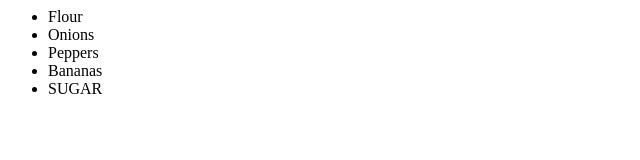
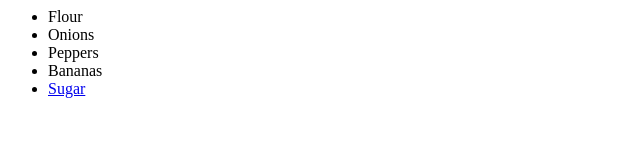
Before and after one commit to cluelesprogrammer/shoppinglist, a plain HTML site: page index.html in a window 1280 px wide. Shown: the full height of the page, 0-640 px from the left. Drawn offline with Linux system fonts and the light colour scheme.

Commit message:
Sugar link

```diff
--- a/index.html
+++ b/index.html
@@ -6,7 +6,7 @@
 				<li> Onions </li>
 				<li> Peppers </li>
 				<li> Bananas </li>
-				<li> SUGAR </li>
+				<li><a href="google.com?q=sugar">Sugar</a></li>
 		</ul>
 	</body>
 </html>
```
